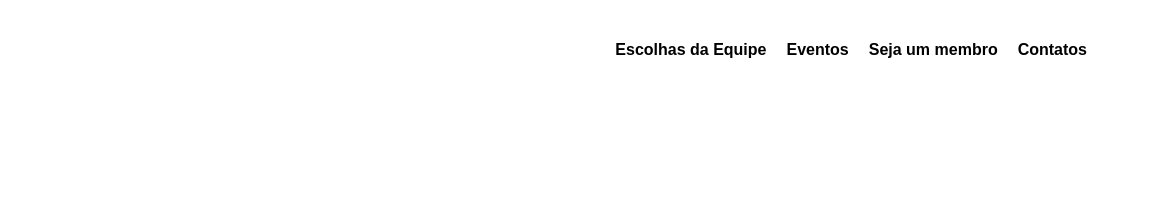
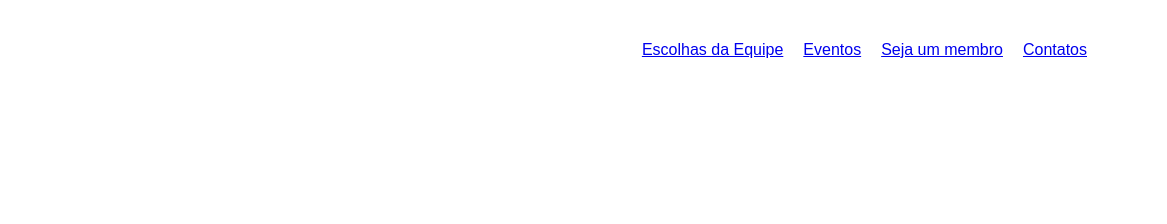
Before and after one commit to PedroMarianoAlmeida/web_project_library-1, a plain HTML site: page index.html in a window 1280 px wide. Shown: the top 224 px of the page, 113-1280 px from the left. Drawn offline with Linux system fonts and the light colour scheme.

Commit message:
Update index.html

```diff
--- a/index.html
+++ b/index.html
@@ -19,10 +19,10 @@
             class="nav__logo"
           />
           <ul class="nav__links">
-            <li><a class="nav__link" href="#staff">Escolhas da Equipe</a></li>
-            <li><a class="nav__link" href="#">Eventos</a></li>
-            <li><a class="nav__link" href="#">Seja um membro</a></li>
-            <li><a class="nav__link" href="#">Contatos</a></li>
+            <li><a class="header__link" href="#staff">Escolhas da Equipe</a></li>
+            <li><a class="header__link" href="#">Eventos</a></li>
+            <li><a class="header__link" href="#">Seja um membro</a></li>
+            <li><a class="header__link" href="#">Contatos</a></li>
           </ul>
         </nav>
 
```
